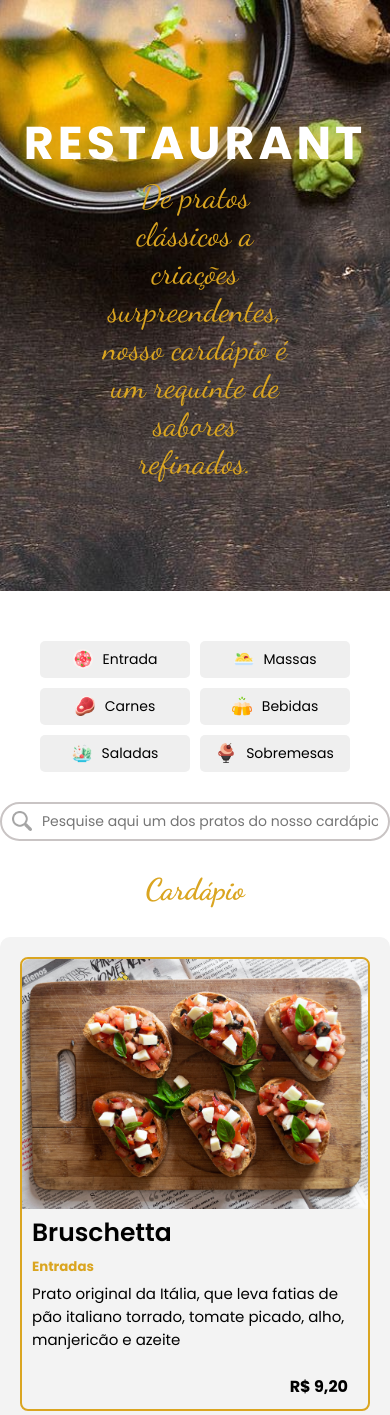
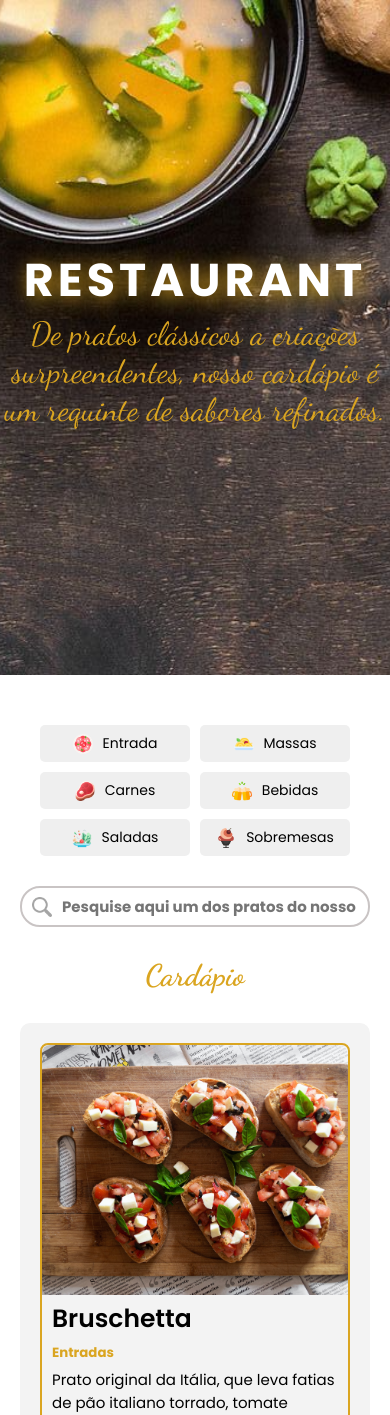
Before and after one commit to Robson-Lima-Jr/projeto18-restaurant-cardapio-react, a Next.js app: page / in a window 390 px wide. Shown: the top 1415 px of the page. Built offline with nearby package versions, Linux system fonts and the light colour scheme.

Commit message:
finalizando area busca, e adicionando media-query

```diff
--- a/src/app/components/Card/Card.module.css
+++ b/src/app/components/Card/Card.module.css
@@ -17,7 +17,7 @@
 
 .card_texto {
     position: relative;
-    height: 200px;
+    height: 215px;
     padding: 5px 10px;
     display: flex;
     gap: 5px;
--- a/src/app/components/Topo/Topo.module.css
+++ b/src/app/components/Topo/Topo.module.css
@@ -1,7 +1,7 @@
 .container_topo {
     width: 100%;
     max-width: 1024px;
-    min-height: 70vh;
+    min-height: 80vh;
     margin: 0px auto;
     display: flex;
     flex-direction: column;
@@ -27,3 +27,10 @@
     color: var(--corDourada);
     text-align: center;
 }
+
+@media screen and (max-width: 768px) {
+    .container_topo p {
+        width: 100%;
+    }
+
+}
--- a/src/app/page.js
+++ b/src/app/page.js
@@ -19,13 +19,23 @@ import SaladasIcone from "/public/salada.png";
 import SobremesaIcone from "/public/sobremesa.png";
 
 // Importação de dados
-import { filtroDados } from "./services";
+import { filtroDados, buscaDados } from "./services";
 
 export default function Home() {
+  // variaveis de controle useState
   const [tipoPrato, setTipoPrato] = useState(filtroDados("Entradas"));
+  const [textoDigitado, setTextoDigitado] = useState("");
 
+  // função para botao de filtro e reset do campo de busca
   const handleFiltroDados = (categoria) => {
     setTipoPrato(filtroDados(categoria));
+    setTextoDigitado("");
+  }
+
+  // função para o campo de busca
+  const handleBuscaDados = (texto) => {
+    setTextoDigitado(texto);
+    setTipoPrato(buscaDados(texto))
   }
 
   return (
@@ -79,6 +89,8 @@ export default function Home() {
             type="text"
             name="busca"
             id="idBusca"
+            value={textoDigitado}
+            onChange={(evento) => handleBuscaDados(evento.target.value)}
             placeholder="Pesquise aqui um dos pratos do nosso cardápio..."
           />
         </div>
--- a/src/app/page.module.css
+++ b/src/app/page.module.css
@@ -41,7 +41,9 @@
     width: 100%;
     border: none;
     outline: none;
-    font-size: 14px;
+    font-size: 15px;
+    color: var(--corDourada);
+    font-weight: bold;
 }
 
 /* Área Cardapio */
@@ -68,3 +70,11 @@
     background-color: var(--corCinzaClaro);
     border-radius: 10px;
 }
+
+/* media-query */
+
+@media screen and (max-width: 1024px) {
+    .container_base {
+        padding: 50px 20px 20px;
+    }
+}
--- a/src/app/services/index.js
+++ b/src/app/services/index.js
@@ -1,6 +1,15 @@
 import { produtos } from "../data/dados";
 
-// exporta a lista de produtos completa
+// funçao para filtrar os botôes
 export const filtroDados = (categoria) => {
     return produtos.filter((pratos) => pratos.categoria === categoria);
 }
+
+// função para fazer busca na área de busca
+export const buscaDados = (texto) => {
+    return produtos.filter((pratos) =>
+        pratos.nome.toLowerCase().includes(texto.toLowerCase()) ||
+        pratos.descricao.toLowerCase().includes(texto.toLowerCase()) ||
+        pratos.categoria.toLowerCase().includes(texto.toLowerCase())
+    )
+};
```
